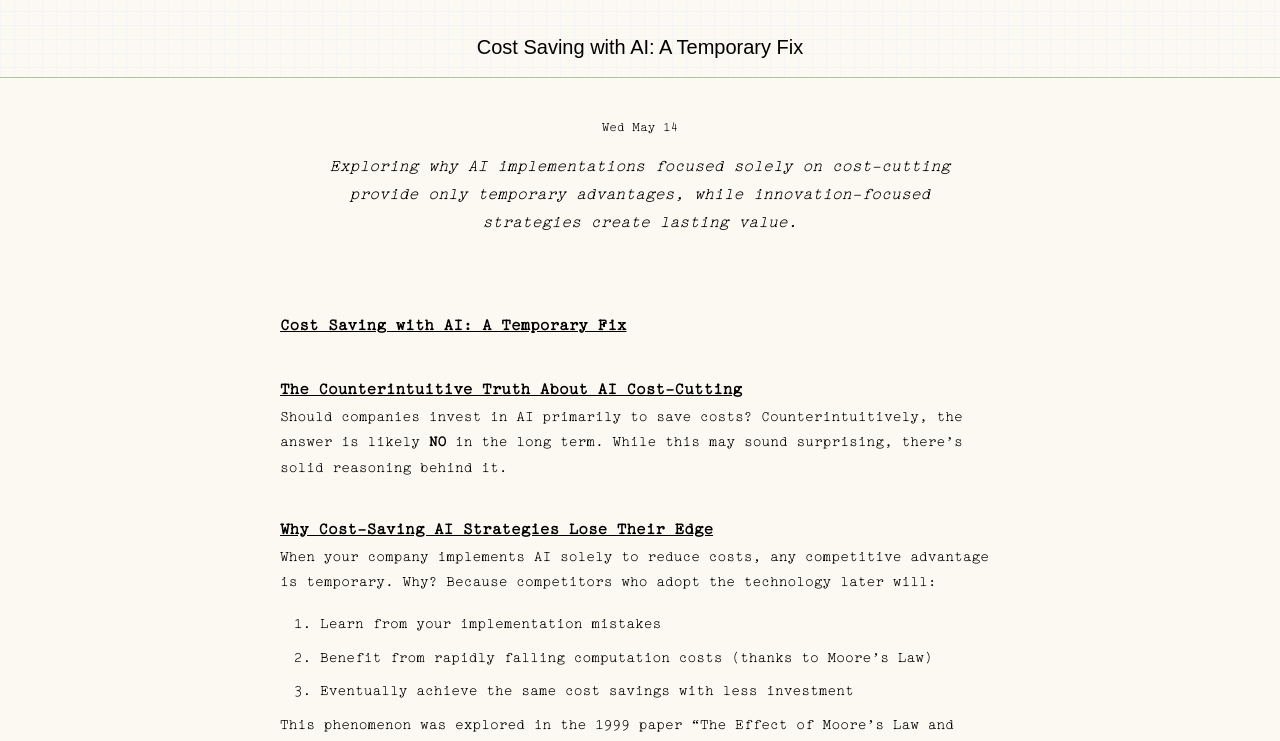
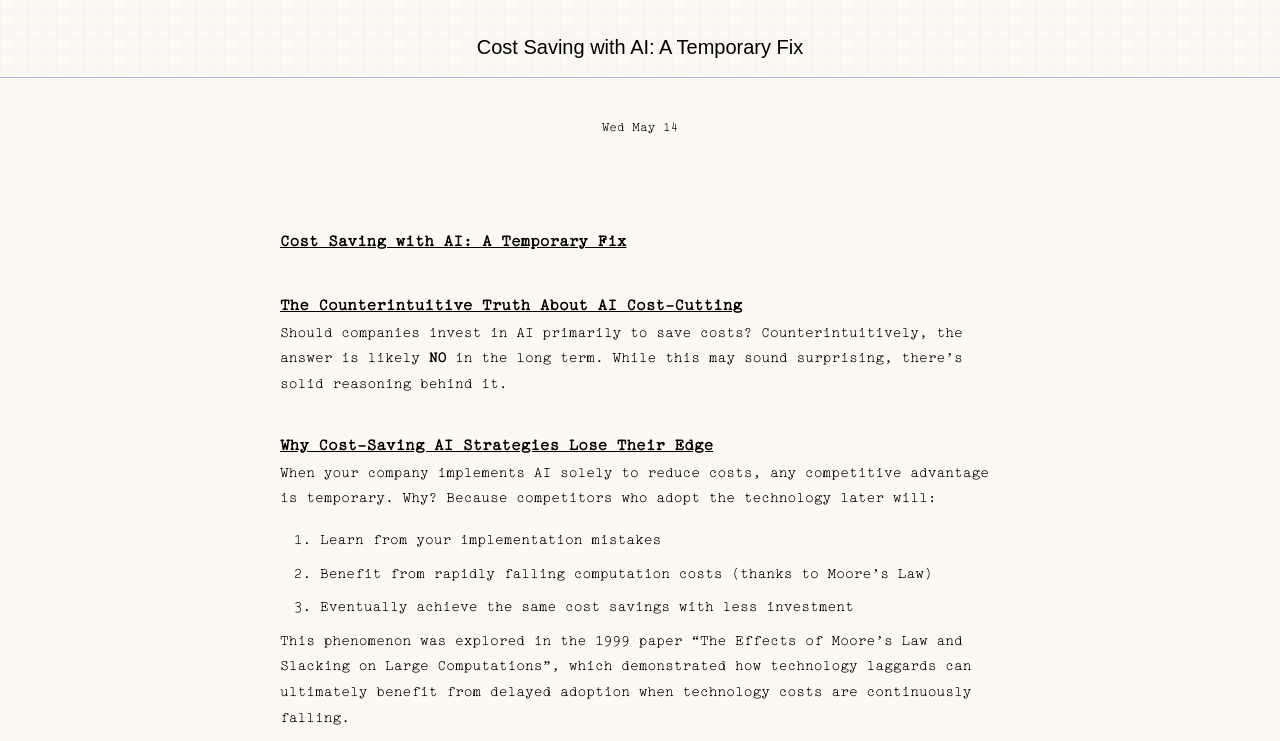
Before and after one commit to ErikBird/blog, an Astro site: page /posts/post-7 in a window 1280 px wide. Shown: the part 59-800 px from the top of the page. Built offline with nearby package versions, Linux system fonts and the light colour scheme; Astro itself is replaced by a stand-in of ours; a web font is replaced by a local one.

Commit message:
Update post-7.md to remove the description and ensure proper formatting, maintaining the integrity of the content while enhancing readability.

```diff
--- a/src/pages/posts/post-7.md
+++ b/src/pages/posts/post-7.md
@@ -2,7 +2,7 @@
 layout: ../../layouts/MarkdownPostLayout.astro
 title: 'Cost Saving with AI: A Temporary Fix'
 pubDate: 2025-05-14
-description: "Exploring why AI implementations focused solely on cost-cutting provide only temporary advantages, while innovation-focused strategies create lasting value."
+description: ""
 author: 'Erik Schwan'
 tags: ["AI", "business strategy", "innovation", "technology adoption"]
 category: "economics"
@@ -22,7 +22,7 @@ When your company implements AI solely to reduce costs, any competitive advantag
 2. Benefit from rapidly falling computation costs (thanks to Moore's Law)
 3. Eventually achieve the same cost savings with less investment
 
-This phenomenon was explored in the 1999 paper "The Effect of Moore's Law and Slacking," which demonstrated how technology laggards can ultimately benefit from delayed adoption when technology costs are continuously falling.
+This phenomenon was explored in the 1999 paper ["The Effects of Moore's Law and Slacking on Large Computations"](https://arxiv.org/abs/astro-ph/9912202), which demonstrated how technology laggards can ultimately benefit from delayed adoption when technology costs are continuously falling.
 
 ## A Better Approach: Product and Service Innovation
 
```
